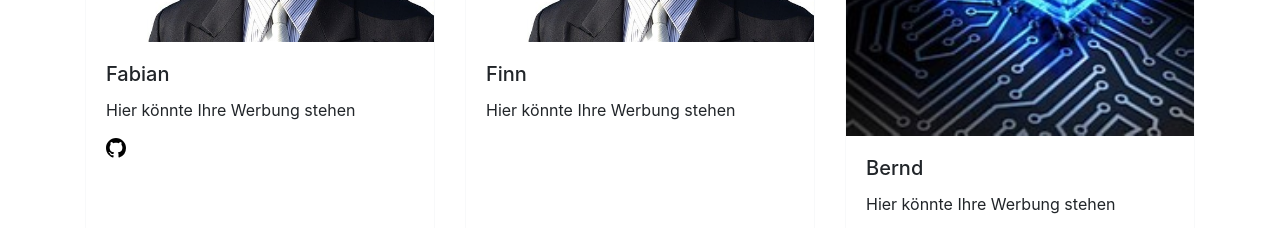
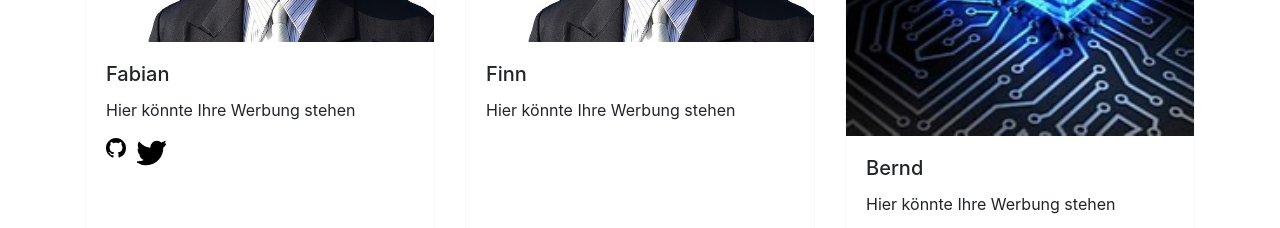
Before and after one commit to F1nnM/ActionPaint, a React (Create React App) app: page / in a window 1280 px wide. Shown: the part 2940-3168 px from the top of the page. Built offline with nearby package versions, Linux system fonts and the light colour scheme.

Commit message:
added twitter btns

```diff
--- a/src/components/AboutUs.js
+++ b/src/components/AboutUs.js
@@ -84,6 +84,23 @@ function Playground({ name, children }) {
                     </svg>
                   </a>
                 )}
+                {member.twitterName && (
+                  <a
+                    href={"https://twitter.com/" + member.twitterName}
+                    role="button"
+                  >
+                    <svg
+                      xmlns="http://www.w3.org/2000/svg"
+                      viewBox="0 0 24 24"
+                      width="30px"
+                      height="30px"
+                    >
+                      <g stroke="black">
+                        <path d="M23.643 4.937c-.835.37-1.732.62-2.675.733.962-.576 1.7-1.49 2.048-2.578-.9.534-1.897.922-2.958 1.13-.85-.904-2.06-1.47-3.4-1.47-2.572 0-4.658 2.086-4.658 4.66 0 .364.042.718.12 1.06-3.873-.195-7.304-2.05-9.602-4.868-.4.69-.63 1.49-.63 2.342 0 1.616.823 3.043 2.072 3.878-.764-.025-1.482-.234-2.11-.583v.06c0 2.257 1.605 4.14 3.737 4.568-.392.106-.803.162-1.227.162-.3 0-.593-.028-.877-.082.593 1.85 2.313 3.198 4.352 3.234-1.595 1.25-3.604 1.995-5.786 1.995-.376 0-.747-.022-1.112-.065 2.062 1.323 4.51 2.093 7.14 2.093 8.57 0 13.255-7.098 13.255-13.254 0-.2-.005-.402-.014-.602.91-.658 1.7-1.477 2.323-2.41z"></path>
+                      </g>
+                    </svg>
+                  </a>
+                )}
               </div>
             </Card.Body>
           </Card>
--- a/src/data/team.js
+++ b/src/data/team.js
@@ -7,6 +7,7 @@ var team = {
       age: 20,
       info: "Hier könnte Ihre Werbung stehen",
       githubName: "Fabi281",
+      twitterName: "realdonaldtrump",
       imageUrl: "lorem_ceo",
     },
     {
```
